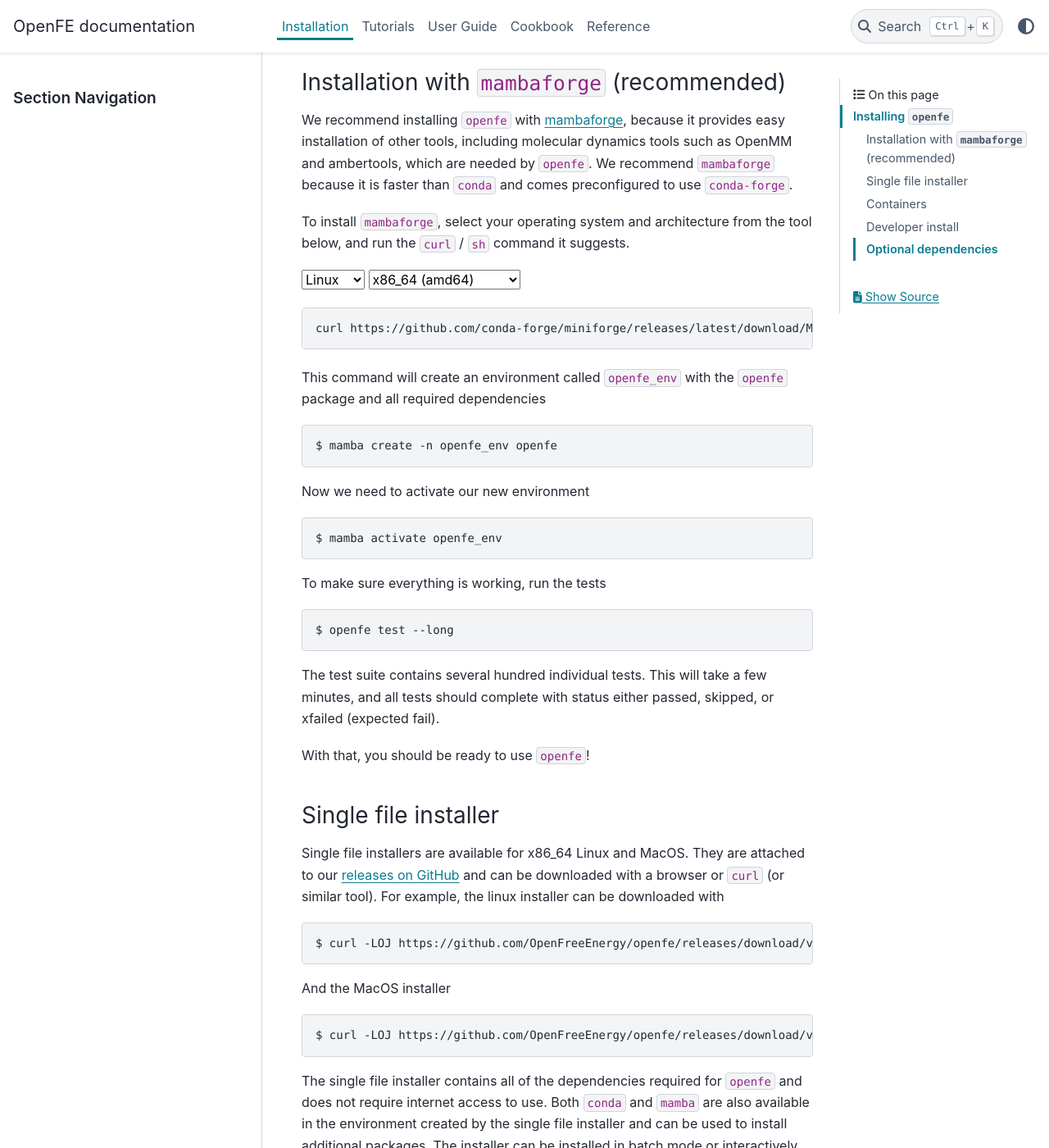
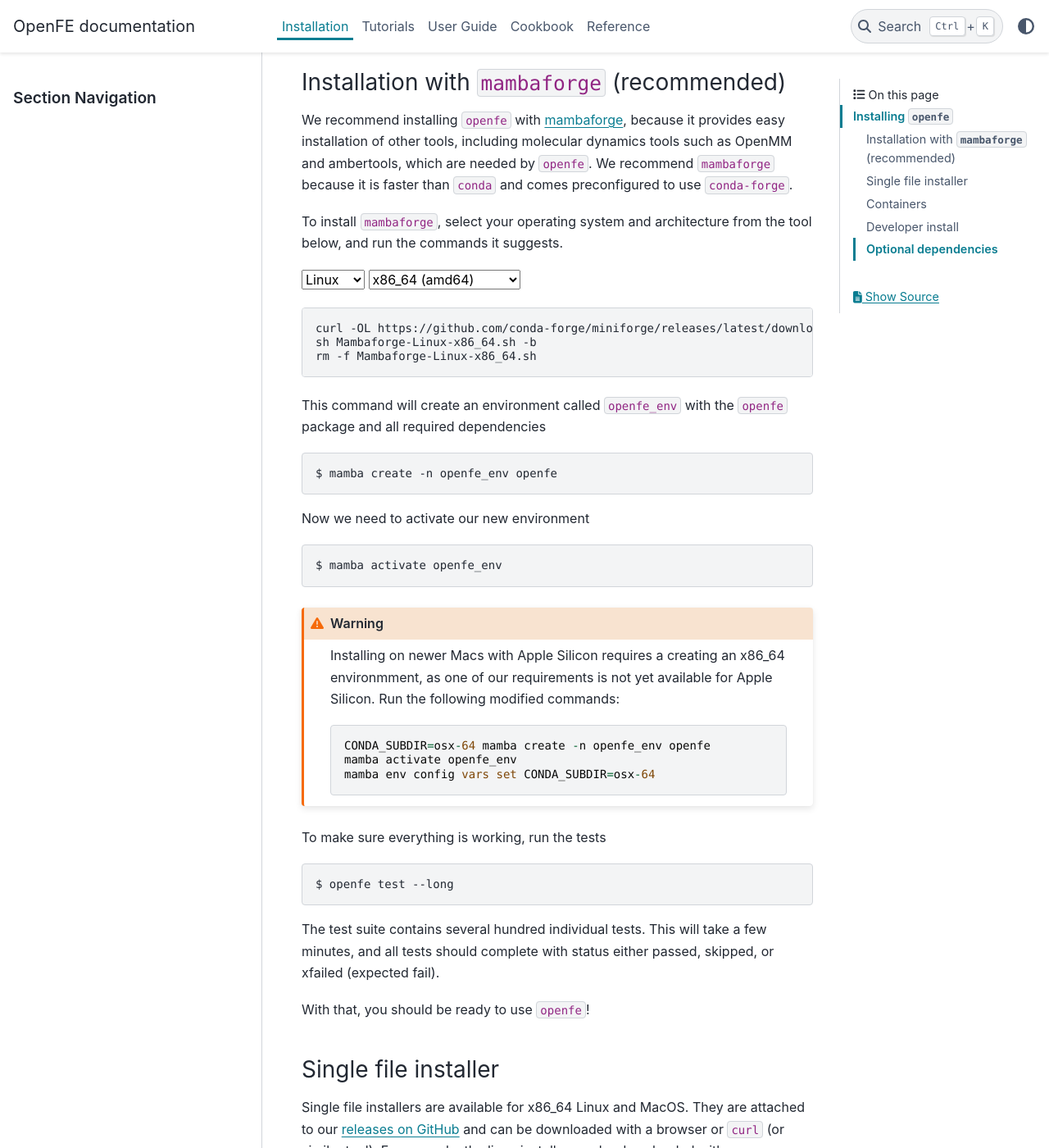
Before and after one commit to OpenFreeEnergy/openfe, a Sphinx documentation site: the page built from docs/installation.rst, in a window 1280 px wide and 1400 px high, scrolled down 444 px. Shown: the whole window at 82% size. Built offline with Sphinx 7.4.7 and the PyData theme 0.15.4, drawn with Linux system fonts in a browser that asks for light colours.

Commit message:
cleanup, Apple Silicon details

```diff
--- a/docs/installation.rst
+++ b/docs/installation.rst
@@ -24,7 +24,7 @@
 preconfigured to use ``conda-forge``.
 
 To install ``mambaforge``, select your operating system and architecture from
-the tool below, and run the ``curl`` / ``sh`` command it suggests.
+the tool below, and run the commands it suggests.
 
 .. someone else improve the above wording?
 
@@ -34,7 +34,7 @@
         <option value="Linux">Linux</option>
         <option value="MacOSX">macOS</option>
     </select>
-    <select id="mambaforge-architecture" onchange="updateFilename()">
+    <select id="mambaforge-architecture" onchange="updateInstructions()">
     </select>
     <br />
     <pre><span id="mambaforge-curl-install"></span></pre>
@@ -58,25 +58,27 @@
           }
           let arch = document.getElementById("mambaforge-architecture");
           arch.innerHTML = htmlString
-          updateFilename()
+          updateInstructions()
       }
 
-      function updateFilename() {
+      function updateInstructions() {
           let cmd = document.getElementById("mambaforge-curl-install");
           let osElem = document.getElementById("mambaforge-os");
           let archElem = document.getElementById("mambaforge-architecture");
           let os = osElem[osElem.selectedIndex].value;
           let arch = archElem[archElem.selectedIndex].value;
           let filename = "Mambaforge-" + os + "-" + arch + ".sh"
-          let cmdText = (
-              "curl https://github.com/conda-forge/miniforge/releases/"
-              + "latest/download/" + filename + " | sh"
+          let curlText = (
+              "curl -OL https://github.com/conda-forge/miniforge/releases/"
+              + "latest/download/" + filename
           )
+          let installText = "sh " + filename + " -b"
+          let cleanText = "rm -f " + filename
+          let cmdText = curlText + "\n" + installText + "\n" + cleanText
           cmd.innerHTML = cmdText
-
       }
 
-      setArchitectureOptions("Linux");
+      setArchitectureOptions("Linux");  // default
     </script>
 
 This command will create an environment called ``openfe_env`` with the ``openfe`` package and all required  dependencies ::
@@ -86,6 +88,17 @@
 Now we need to activate our new environment ::
 
   $ mamba activate openfe_env
+
+
+.. warning::
+
+   Installing on newer Macs with Apple Silicon requires a creating an x86_64
+   environmment, as one of our requirements is not yet available for Apple
+   Silicon. Run the following modified commands::
+
+      CONDA_SUBDIR=osx-64 mamba create -n openfe_env openfe
+      mamba activate openfe_env
+      mamba env config vars set CONDA_SUBDIR=osx-64
 
 To make sure everything is working, run the tests ::
 
```
